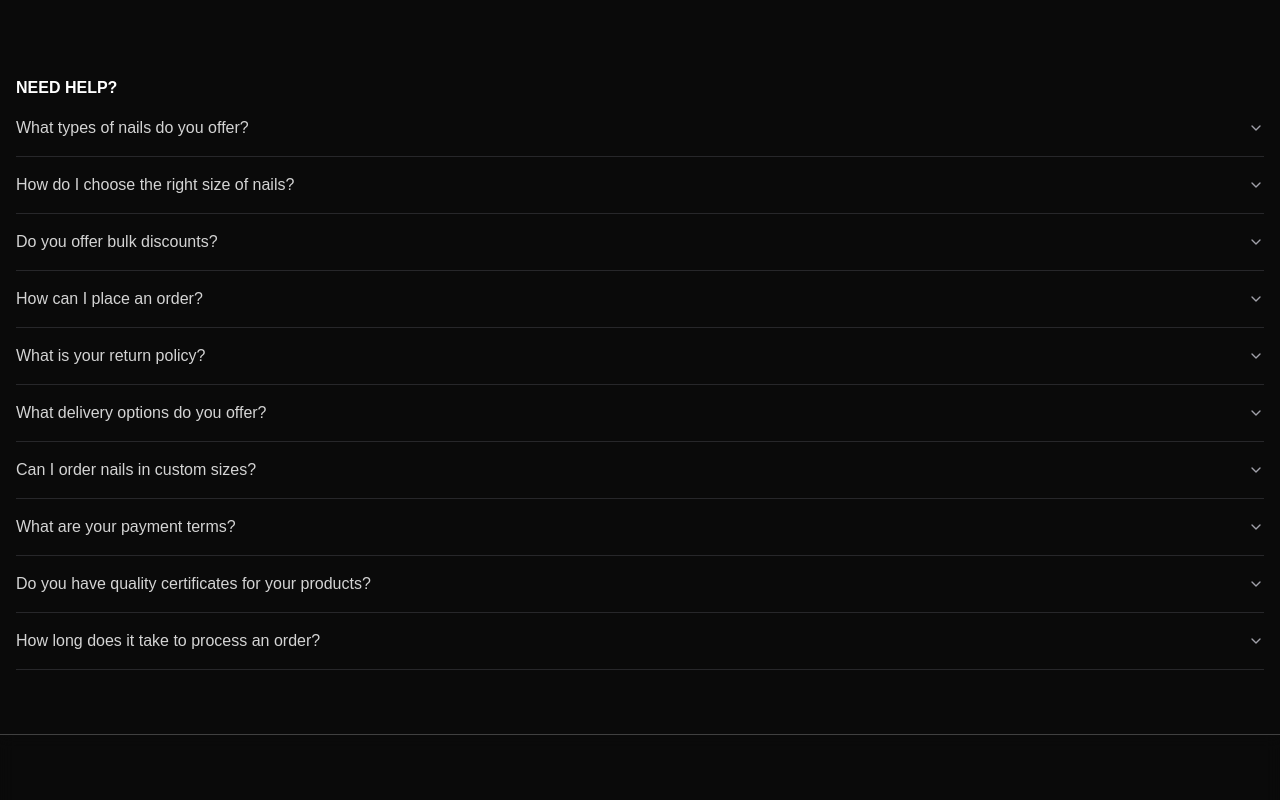
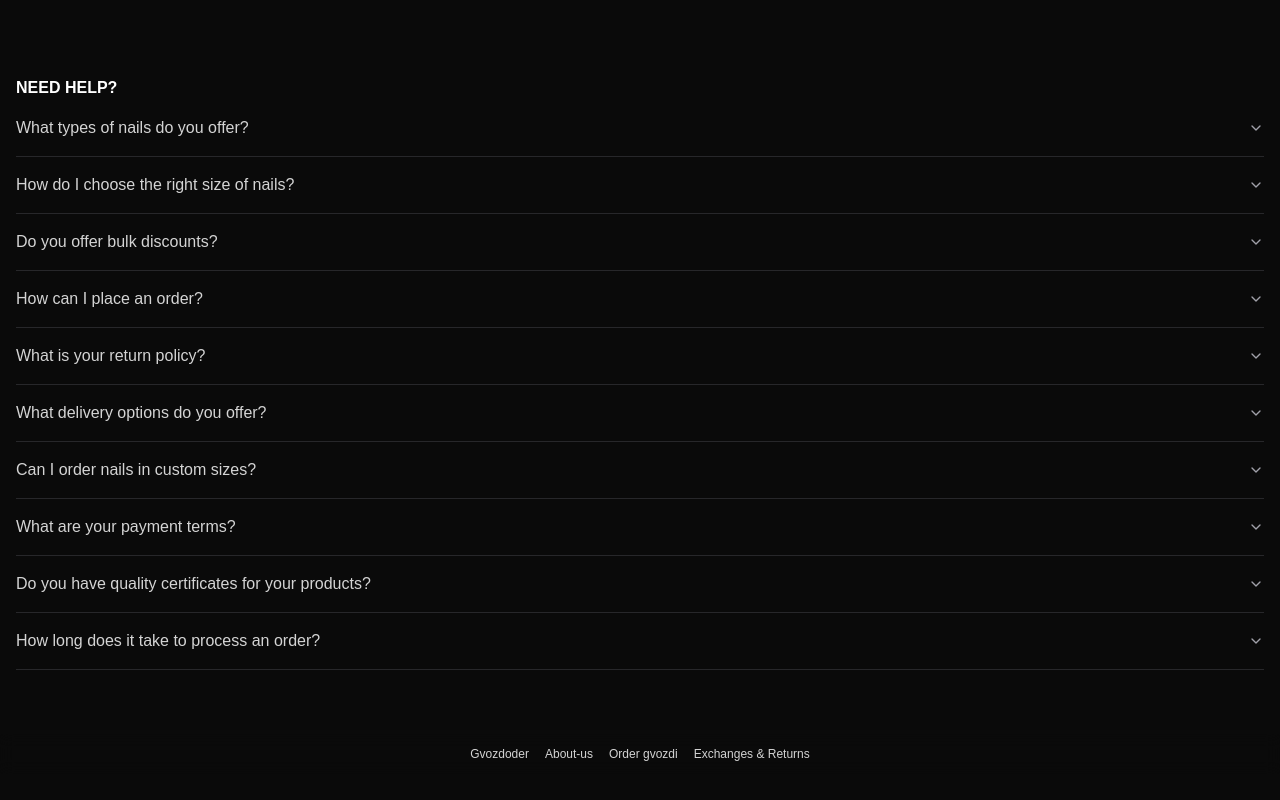
Before and after one commit to m1tra/OOO-gvozdoder, a Next.js app: page /returns in a window 1280 px wide. Shown: the part 2059-2859 px from the top of the page. After the commit the page ends 2833 px from the top, so only its background shows below. Built offline with nearby package versions, Linux system fonts and the light colour scheme.

Commit message:
add footer

```diff
--- a/package.json
+++ b/package.json
@@ -17,6 +17,7 @@
     "@radix-ui/react-hover-card": "^1.1.6",
     "@radix-ui/react-label": "^2.1.2",
     "@radix-ui/react-radio-group": "^1.2.3",
+    "@radix-ui/react-separator": "^1.1.2",
     "@radix-ui/react-slot": "^1.1.2",
     "@radix-ui/react-tabs": "^1.1.3",
     "@radix-ui/react-toast": "^1.2.6",
--- a/src/components/footer.tsx
+++ b/src/components/footer.tsx
@@ -1,5 +1,8 @@
 'use client'
+
+import Link from "next/link";
 import { usePathname } from "next/navigation"
+
 
 export default function Footer() {
   const path = usePathname();
@@ -7,8 +10,21 @@ export default function Footer() {
 
   return (
     path !== '/' ? (
-      <footer className='z-50 h-52 bg-neutral-950/90 backdrop-blur border-t flex items-center border-neutral-700'>
-
+      <footer className='z-50  bg-neutral-950/90 backdrop-blur  flex items-center justify-center py-2 px-1 h-10'>
+        <div className='flex gap-2 lg:gap-4 '>
+          <Link href="/">
+            <div className='text-neutral-300 text-xs'>Gvozdoder</div>
+          </Link>
+          <Link href="/about-us">
+            <div className='text-neutral-300 text-xs'>About-us</div>
+          </Link>
+          <Link href="/order">
+            <div className='text-neutral-300 text-xs'>Order gvozdi</div>
+          </Link>
+          <Link href="/returns">
+            <div className='text-neutral-300 text-xs'>Exchanges & Returns</div>
+          </Link>
+        </div>
       </footer>
     ) : null
   );
--- /dev/null
+++ b/src/components/ui/separator.tsx
@@ -0,0 +1,31 @@
+"use client"
+
+import * as React from "react"
+import * as SeparatorPrimitive from "@radix-ui/react-separator"
+
+import { cn } from "@/lib/utils"
+
+const Separator = React.forwardRef<
+  React.ElementRef<typeof SeparatorPrimitive.Root>,
+  React.ComponentPropsWithoutRef<typeof SeparatorPrimitive.Root>
+>(
+  (
+    { className, orientation = "horizontal", decorative = true, ...props },
+    ref
+  ) => (
+    <SeparatorPrimitive.Root
+      ref={ref}
+      decorative={decorative}
+      orientation={orientation}
+      className={cn(
+        "shrink-0 bg-border",
+        orientation === "horizontal" ? "h-[1px] w-full" : "h-full w-[1px]",
+        className
+      )}
+      {...props}
+    />
+  )
+)
+Separator.displayName = SeparatorPrimitive.Root.displayName
+
+export { Separator }
```
Also changed, not shown: 1 other file (tests, documents, lock files or other folders).
